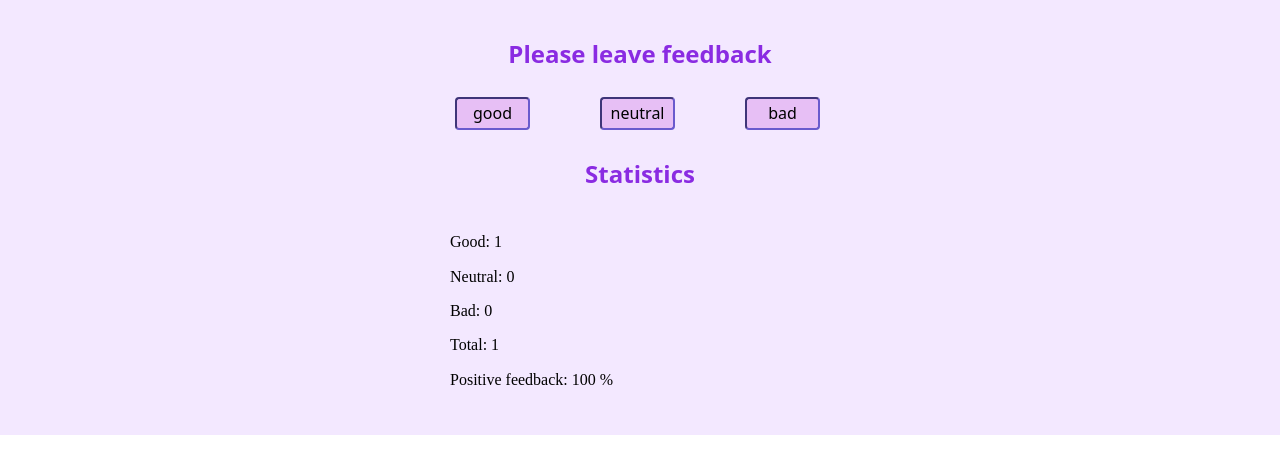
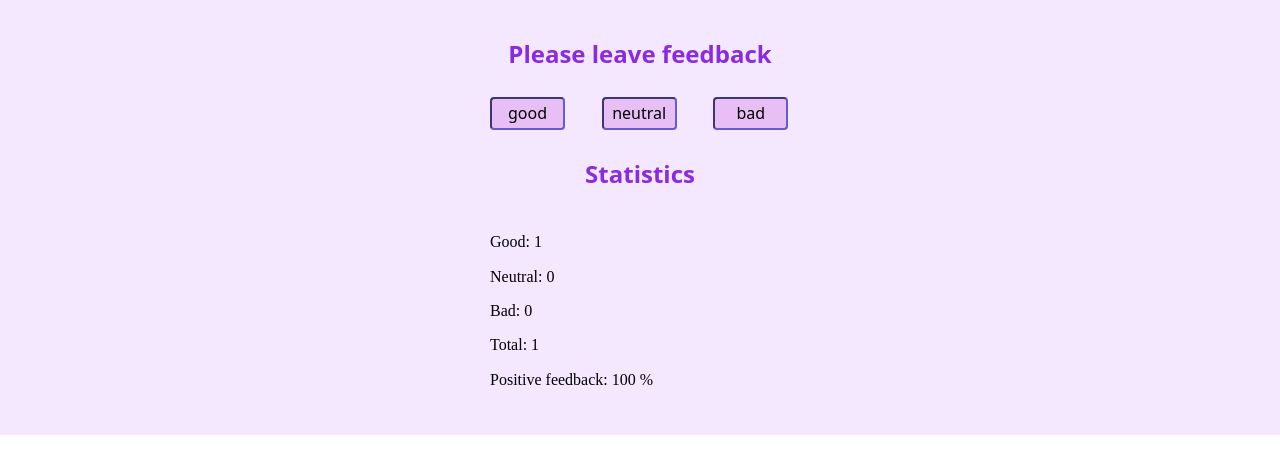
Before and after one commit to Oksina/goit-react-hw-02-feedback, a React (Create React App) app: page / in a window 1280 px wide. Both pictures are taken after a click on the button "good". Shown: the top 474 px of the page. Built offline with nearby package versions, Linux system fonts and the light colour scheme.

Commit message:
add changes

```diff
--- a/src/components/FeedbackOptions/FeedbackOptions.module.css
+++ b/src/components/FeedbackOptions/FeedbackOptions.module.css
@@ -4,6 +4,8 @@
     padding: 0;
     padding-left: 45px;
     margin: 0;
+    margin-left: 35px;
+    width: 380px;
 }
 .item {
     width: calc((100% - 6 * 10px) / 3);
--- a/src/components/Statistics/Statistics.module.css
+++ b/src/components/Statistics/Statistics.module.css
@@ -3,4 +3,6 @@
     justify-content: center;
     padding-left: 50px;
     font-family: cursive;
+    margin-left: 40px;
+    width: 380px;
 }
```
